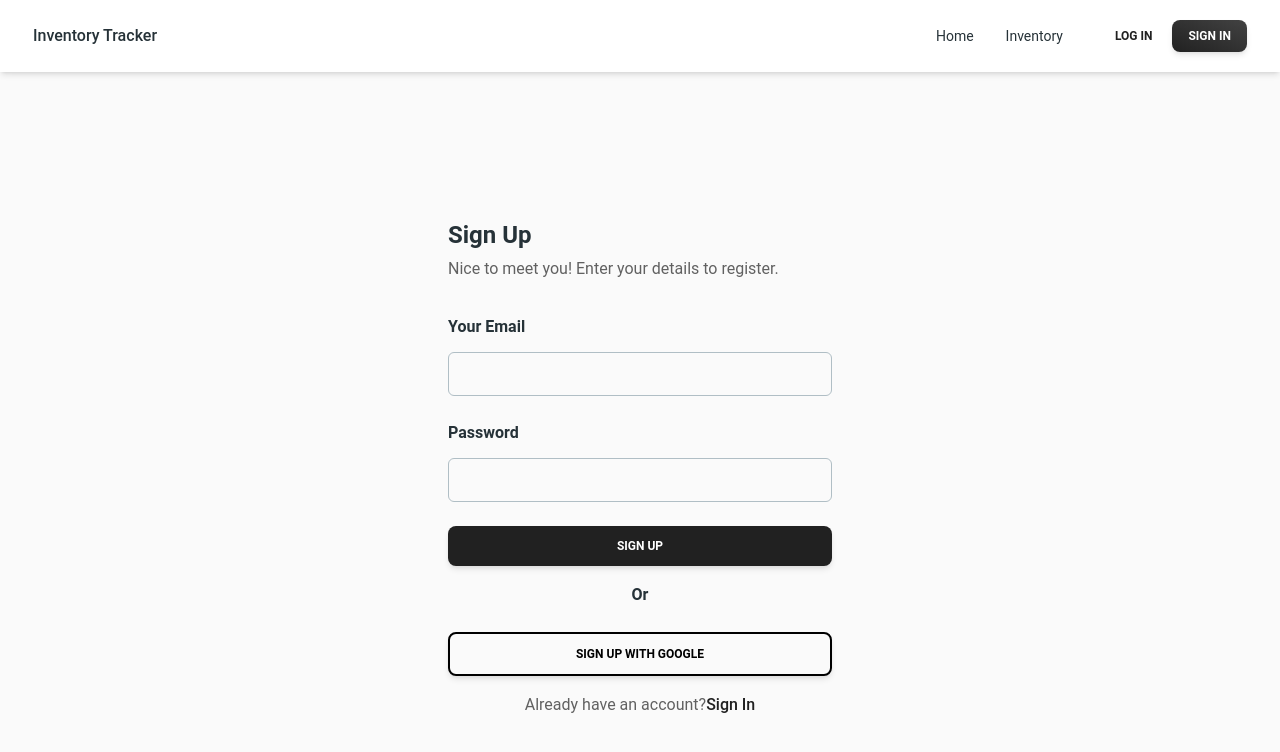
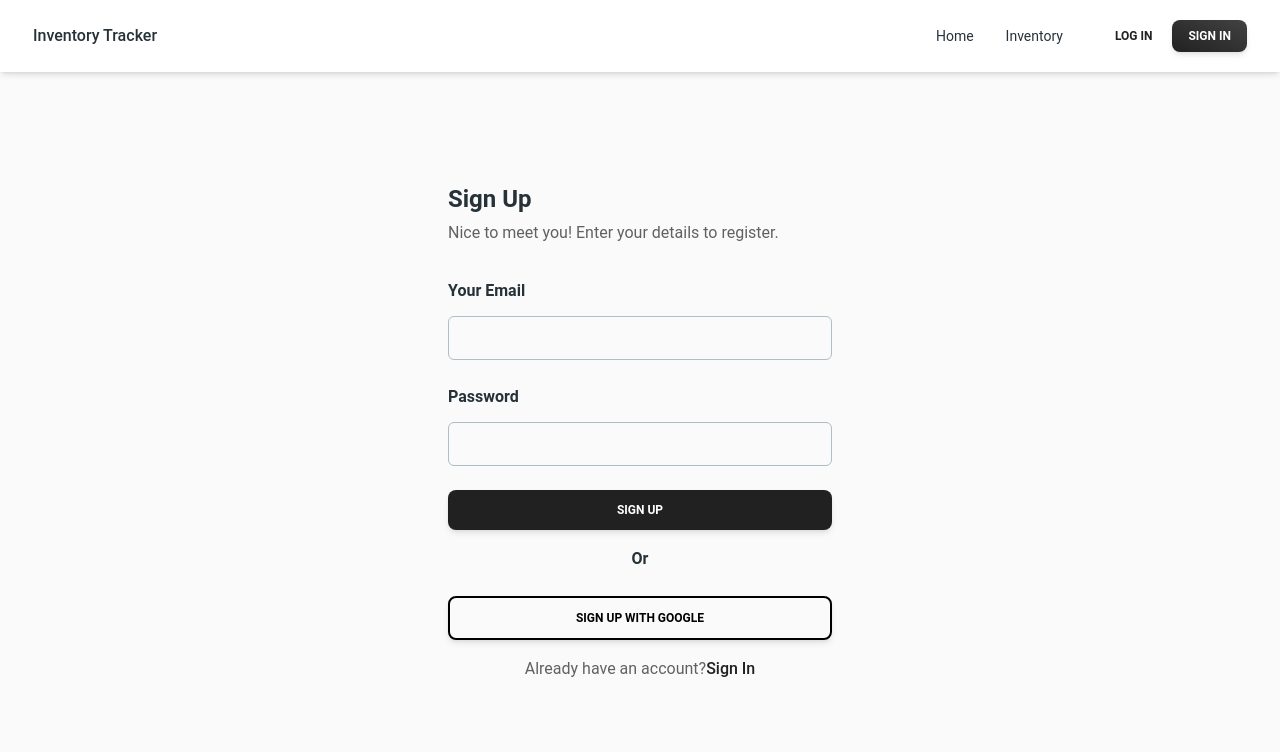
Before and after one commit to luismolinuevo/pantry-tracker, a Next.js app in the folder my-app/: page /signup in a window 1280 px wide. Shown: the top 752 px of the page. Built offline with nearby package versions, Linux system fonts and the light colour scheme; no server answers.

Commit message:
fixed issue with page height

```diff
--- a/my-app/app/layout.js
+++ b/my-app/app/layout.js
@@ -13,8 +13,10 @@ export default function RootLayout({ children }) {
   return (
     <html lang="en">
       <body className={inter.className}>
-        <StickyNavbar />
-        {children}
+        <div className="flex flex-col h-screen">
+          <StickyNavbar />
+          <div className="flex-grow">{children}</div>
+        </div>
       </body>
     </html>
   );
--- a/my-app/app/signup/page.js
+++ b/my-app/app/signup/page.js
@@ -51,7 +51,7 @@ export function SignUp() {
   };
 
   return (
-    <div className="flex items-center justify-center min-h-screen bg-gray-50">
+    <div className="flex items-center justify-center h-[100%] bg-gray-50">
       <Card color="transparent" shadow={false} className="flex justify-center">
         <Typography variant="h4" color="blue-gray">
           Sign Up
--- a/my-app/components/general/Navbar.jsx
+++ b/my-app/components/general/Navbar.jsx
@@ -9,8 +9,10 @@ import {
   IconButton,
 } from "../../material_tailwind";
 import Link from "next/link";
+import { useRouter } from "next/navigation";
 
 export function StickyNavbar() {
+  const router = useRouter();
   const [openNav, setOpenNav] = useState(false);
 
   useEffect(() => {
@@ -46,7 +48,7 @@ export function StickyNavbar() {
   );
 
   return (
-    <div className="px-15 max-h-[768px] ">
+    <div className="px-15 max-h-[768px]">
       <Navbar className="sticky top-0 z-10 h-max max-w-full rounded-none px-4 py-2 lg:px-8 lg:py-4">
         <div className="flex items-center justify-between text-blue-gray-900">
           <Typography
@@ -63,6 +65,7 @@ export function StickyNavbar() {
                 variant="text"
                 size="sm"
                 className="hidden lg:inline-block"
+                onClick={() => router.push("/login")}
               >
                 <span>Log In</span>
               </Button>
@@ -70,6 +73,7 @@ export function StickyNavbar() {
                 variant="gradient"
                 size="sm"
                 className="hidden lg:inline-block"
+                onClick={() => router.push("/signup")}
               >
                 <span>Sign in</span>
               </Button>
```
